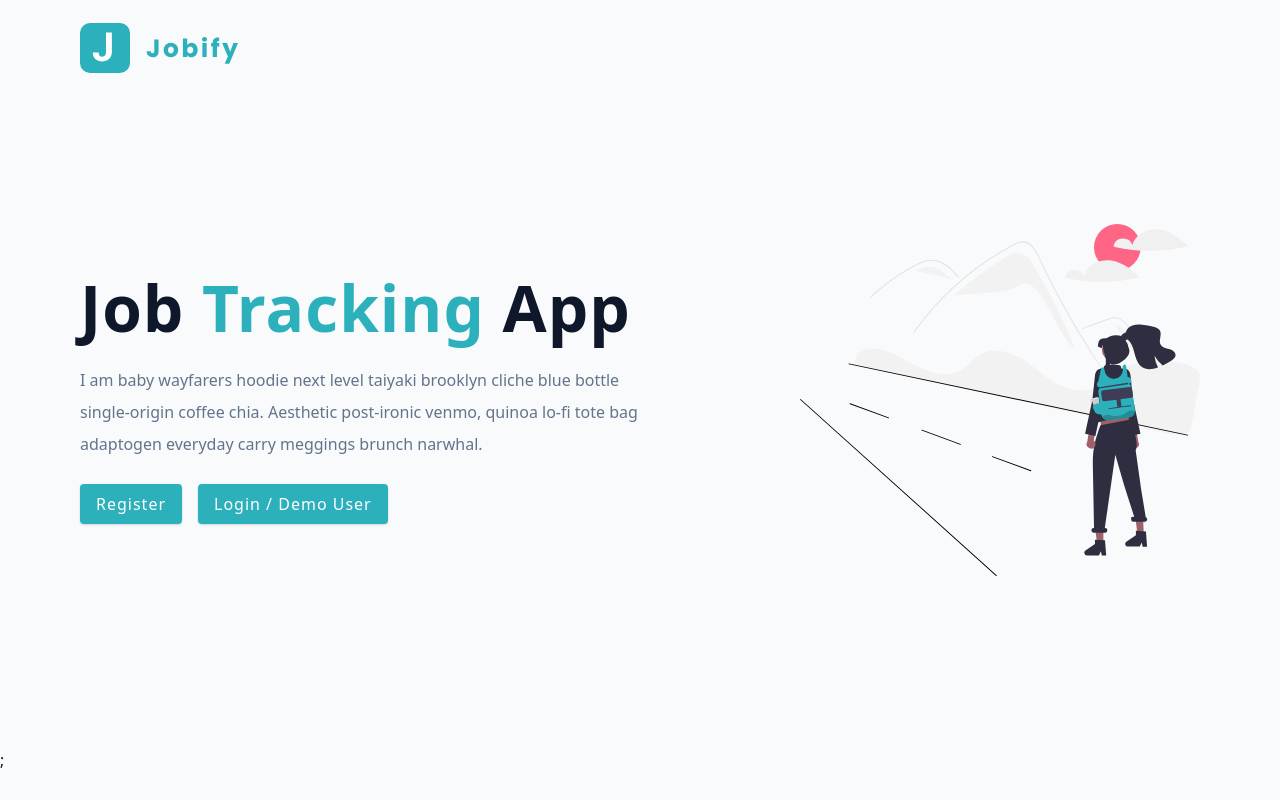
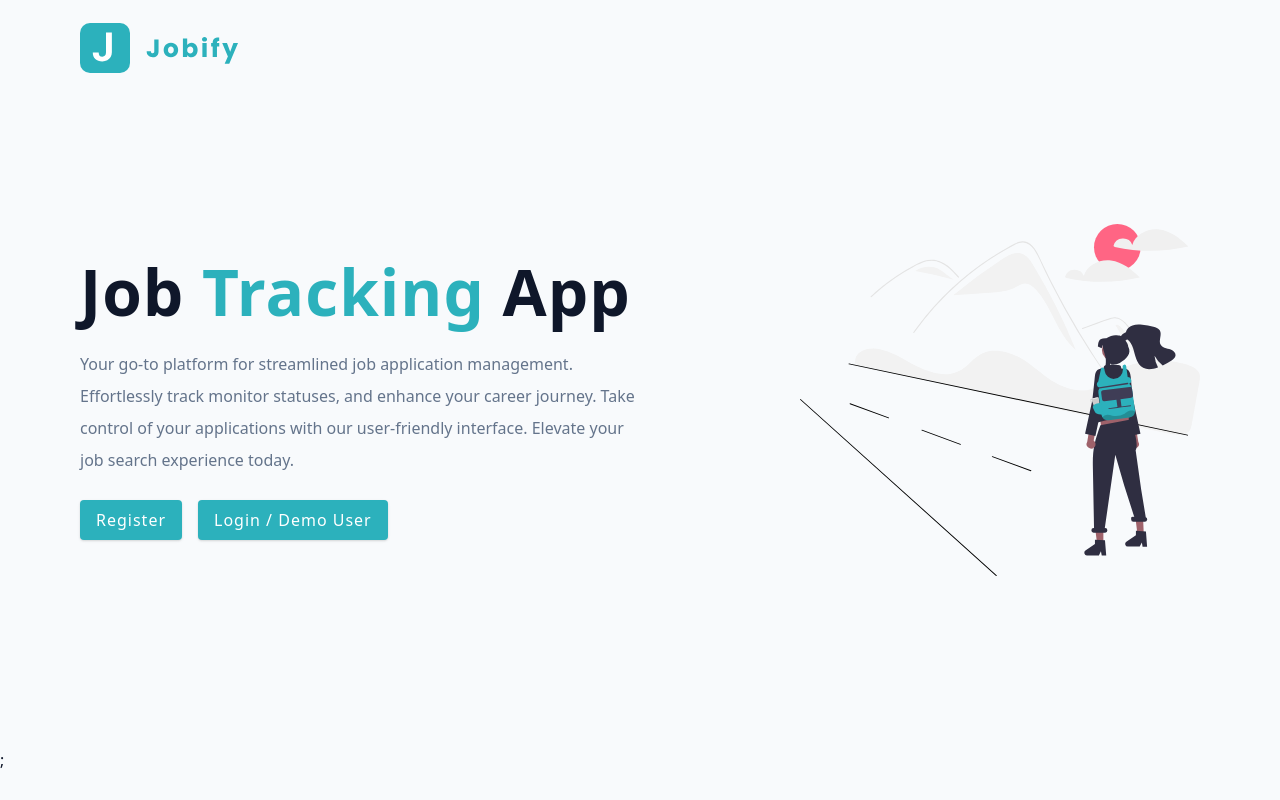
Before and after one commit to chaitanyamand/jobify, a React (Vite) app in the folder client/: page / in a window 1280 px wide. Built offline with nearby package versions, Linux system fonts and the light colour scheme.

Commit message:
fixed landing page text

```diff
--- a/client/src/pages/Landing.jsx
+++ b/client/src/pages/Landing.jsx
@@ -15,10 +15,10 @@ const Landing = () => {
             job <span>tracking</span> app
           </h1>
           <p>
-            I am baby wayfarers hoodie next level taiyaki brooklyn cliche blue
-            bottle single-origin coffee chia. Aesthetic post-ironic venmo,
-            quinoa lo-fi tote bag adaptogen everyday carry meggings brunch
-            narwhal.
+            Your go-to platform for streamlined job application management.
+            Effortlessly track monitor statuses, and enhance your career
+            journey. Take control of your applications with our user-friendly
+            interface. Elevate your job search experience today.
           </p>
           <Link to="/register" className="btn register-link">
             Register
```
